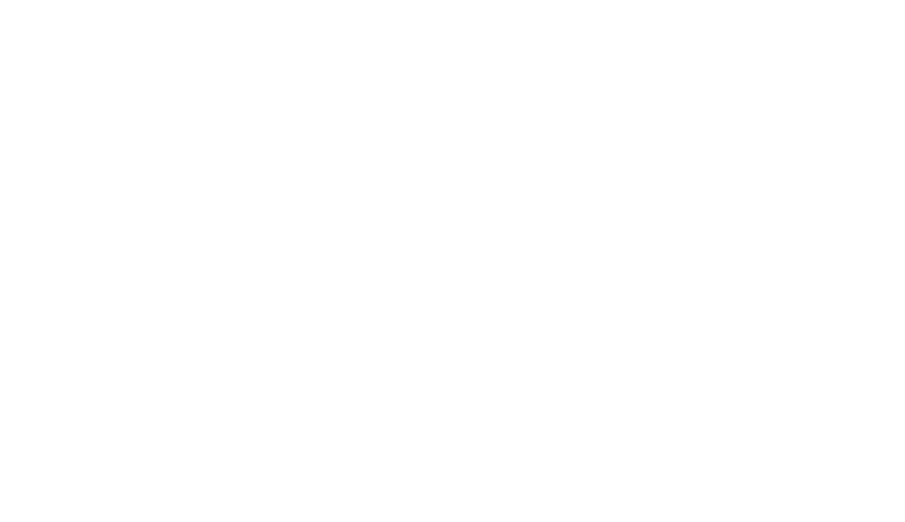
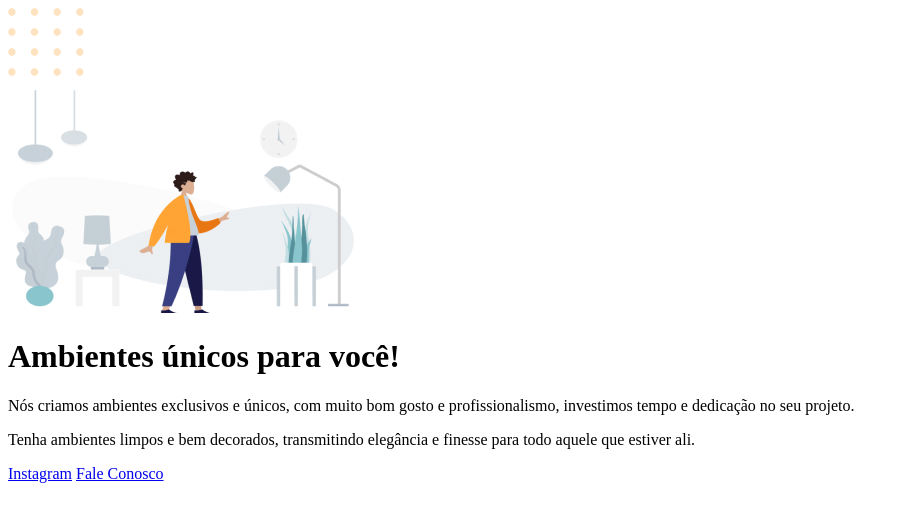
Before and after one commit to HumbertoBiasin/explorer-projeto-01, a plain HTML site: page index.html in a window 1280 px wide. Shown: the whole page, without its empty margins (0-905 px from the left). Drawn offline with Linux system fonts and the light colour scheme.

Commit message:
structuring the project

```diff
--- a/index.html
+++ b/index.html
@@ -1,11 +1,38 @@
 <!DOCTYPE html>
-<html lang="en">
+<html lang="pt-br">
 <head>
     <meta charset="UTF-8">
     <meta name="viewport" content="width=device-width, initial-scale=1.0">
-    <title>Document</title>
+    <title>Móveis Customizados</title>
 </head>
 <body>
+    <img
+        src="imagem/balls.svg"
+        alt="Bolinhas alaranjadas no canto inferior direito da tela">
 
+    <div id="hero">
+        <img
+            src="imagem/img1.jpg"
+            alt="Desenho de uma pessoa vestindo uma camisa amarela e calça jeans em uma sala com móveis">
+
+        <h1>Ambientes únicos para você!</h1>
+
+        <p>
+            Nós criamos ambientes exclusivos e únicos,
+            com muito bom gosto e profissionalismo,
+            investimos tempo e dedicação no seu projeto.
+        </p>
+
+        <p>
+            Tenha ambientes limpos e bem decorados,
+            transmitindo elegância e finesse para
+            todo aquele que estiver ali.
+        </p>
+    </div>
+
+    <div id="footer">
+        <a href="https://www.instagram.com/moveispatavoce">Instagram</a>
+        <a href="mailto:contato@moveisparavoce.com">Fale Conosco</a>
+    </div>
 </body>
 </html>
```
Also changed, not shown: imagem/balls.svg (added), imagem/img1.jpg (added).
